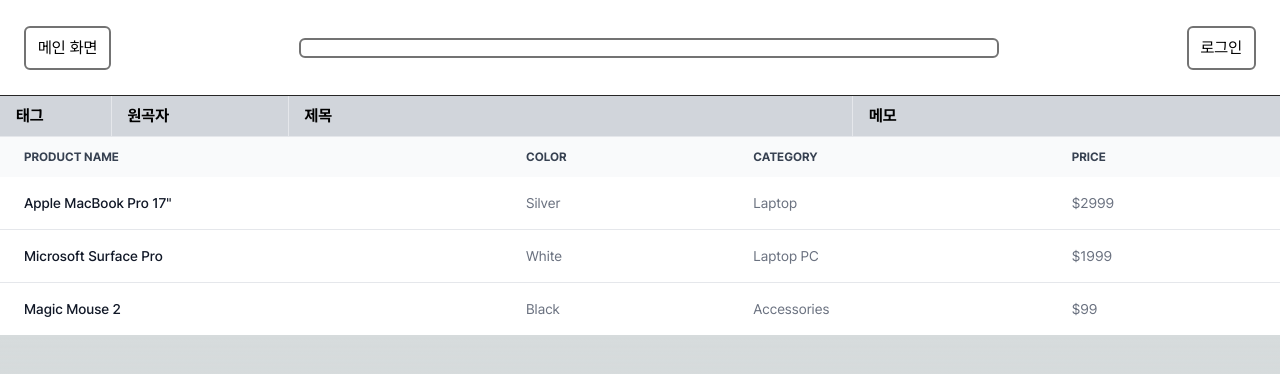
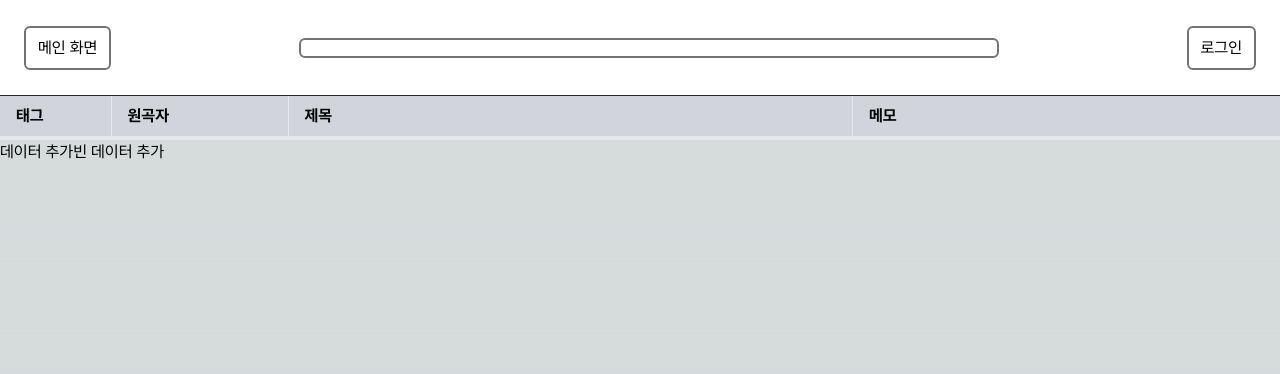
Before and after one commit to redbeanmk765/MySongBook, a Next.js app in the folder mysongbook/: page /1/sheet in a window 1280 px wide. Shown: the top 374 px of the page. Built offline with nearby package versions, Linux system fonts and the light colour scheme.

Commit message:
sheet 2.1

```diff
--- a/mysongbook/src/app/[id]/sheet/page.tsx
+++ b/mysongbook/src/app/[id]/sheet/page.tsx
@@ -2,9 +2,93 @@
 
 import Link from "next/link";
 import Header from "@/components/Header";
+import { useEffect, useState } from "react";
+
+type rowData = {
+    tag : string;
+    singer : string;
+    name : string;
+    memo : string;
+}
+
+const Row = ({ data, handleAddData }: { data: rowData, handleAddData: (newData: rowData) => void}) => {
+
+    const [isEditing, setIsEditing] = useState(false);
+    const [editedData, setEditedData] = useState(data);
+
+  const handleChange = (event: React.ChangeEvent<HTMLInputElement>) => {
+    setEditedData({
+      ...editedData,
+      [event.target.name]: event.target.value
+    });
+  };
+
+  const handleSave = () => {
+    // 수정된 데이터를 서버에 저장하거나 다른 로직 실행
+    console.log('Saved data:', editedData);
+    setIsEditing(false);
+  };
+
+  const handleEditMode = () => {
+    // 수정된 데이터를 서버에 저장하거나 다른 로직 실행
+    setIsEditing(true);
+  };
+
+
+  return (
+    <tr className="border-b bg-white text-sm">
+      {isEditing ? (
+        <>
+          {/* 수정 모드일 때 */}
+          <td><input type="text" name="tag" value={editedData.tag} onChange={handleChange} className="border-r w-32 text-left pl-4 py-2 h-[37px]" /></td>
+          {/* ... 다른 컬럼도 동일하게 input으로 변경 */}
+          <td><button onClick={handleSave}>저장</button></td>
+        </>
+      ) : (
+        <>
+          {/* 일반 모드일 때 */}
+          <td className="border-r w-32 text-left pl-4 py-2 h-[37px]">{data.tag}</td>
+          <td><button onClick={handleEditMode}>수정</button></td>
+          {/* ... 다른 컬럼도 동일하게 */}
+        </>
+      )}
+    </tr>
+  );
+
+    // return (
+    //   <tr className="border-b bg-white text-sm">
+    //     <td className="border-r w-32 text-left pl-4 py-2 h-[37px]">{data.tag}</td>
+    //     <td className="border-r w-52 text-left pl-4">{data.singer}</td>
+    //     <td className="border-r w-[678px] text-left pl-4">{data.name}</td>
+    //     <td className="w-[512px] text-left pl-4">{data.memo}</td>
+    //   </tr>
+    // );
+  };
+
+
 
 
 export default function sheet(){
+    const origin: rowData[] = [
+    ]
+
+    const blankData: rowData = (
+        {tag : "", singer: "", name: "", memo: ""}
+    )
+
+    const newData2: rowData = (
+        {tag : "K", singer: "BTS", name: "Dynamite", memo: "TEST"}
+    )
+
+
+    const [data, setData] = useState<rowData[]>(origin);
+
+    const handleAddData = (newData: rowData) => {
+        setData([...data, newData]); // 기존 데이터에 새로운 데이터 추가
+        origin.push(newData);
+    };
+
+
     return(
         <html>
             <head>
@@ -17,90 +101,25 @@
                     <section id="table" className="flex justify-center bg-white " >
                         <table className="table-fixed ">
                             <thead>
-                                <tr className="border-b bg-gray-300">
-                                    <th className="border-r w-32 text-left pl-4 py-2">태그</th>
-                                    <th className="border-r w-52 text-left pl-4">원곡자</th>
-                                    <th className="border-r w-[678px] text-left pl-4" >제목</th>
-                                    <th className="w-[512px] text-left pl-4">메모</th>
+                                <tr className="border-b-4 bg-gray-300">
+                                    <th scope="col" className="border-r w-32 text-left pl-4 py-2" >태그</th>
+                                    <th scope="col" className="border-r w-52 text-left pl-4">원곡자</th>
+                                    <th scope="col" className="border-r w-[678px] text-left pl-4" >제목</th>
+                                    <th scope="col" className="w-[512px] text-left pl-4">메모</th>
                                 </tr>
                             </thead>
-
                             <tbody>
+                                {data.map((item, index) => (
+                                    <Row key={index} data={item} handleAddData={handleAddData} />
+                                ))}
 
                             </tbody>
                         </table>
 
                     </section>
 
-                    <div className="relative overflow-x-auto">
-
-    <table className="w-full text-sm text-left rtl:text-right text-gray-500 dark:text-gray-400">
-        <thead className="text-xs text-gray-700 uppercase bg-gray-50 dark:bg-gray-700 dark:text-gray-400">
-            <tr>
-                <th scope="col" className="px-6 py-3">
-                    Product name
-                </th>
-                <th scope="col" className="px-6 py-3">
-                    Color
-                </th>
-                <th scope="col" className="px-6 py-3">
-                    Category
-                </th>
-                <th scope="col" className="px-6 py-3">
-                    Price
-                </th>
-            </tr>
-        </thead>
-        <tbody>
-            <tr className="bg-white border-b dark:bg-gray-800 dark:border-gray-700">
-                <th scope="row" className="px-6 py-4 font-medium text-gray-900 whitespace-nowrap dark:text-white">
-                    Apple MacBook Pro 17"
-                </th>
-                <td className="px-6 py-4">
-                    Silver
-                </td>
-                <td className="px-6 py-4">
-                    Laptop
-                </td>
-                <td className="px-6 py-4">
-                    $2999
-                </td>
-            </tr>
-            <tr className="bg-white border-b dark:bg-gray-800 dark:border-gray-700">
-                <th scope="row" className="px-6 py-4 font-medium text-gray-900 whitespace-nowrap dark:text-white">
-                    Microsoft Surface Pro
-                </th>
-                <td className="px-6 py-4">
-                    White
-                </td>
-                <td className="px-6 py-4">
-                    Laptop PC
-                </td>
-                <td className="px-6 py-4">
-                    $1999
-                </td>
-            </tr>
-            <tr className="bg-white dark:bg-gray-800">
-                <th scope="row" className="px-6 py-4 font-medium text-gray-900 whitespace-nowrap dark:text-white">
-                    Magic Mouse 2
-                </th>
-                <td className="px-6 py-4">
-                    Black
-                </td>
-                <td className="px-6 py-4">
-                    Accessories
-                </td>
-                <td className="px-6 py-4">
-                    $99
-                </td>
-            </tr>
-        </tbody>
-    </table>
-</div>
-
-
-
-
+                    <button onClick={() => handleAddData(newData2)}>데이터 추가</button>
+                    <button onClick={() => handleAddData(blankData)}>빈 데이터 추가</button>
 
                 </main>
             </body>
```
